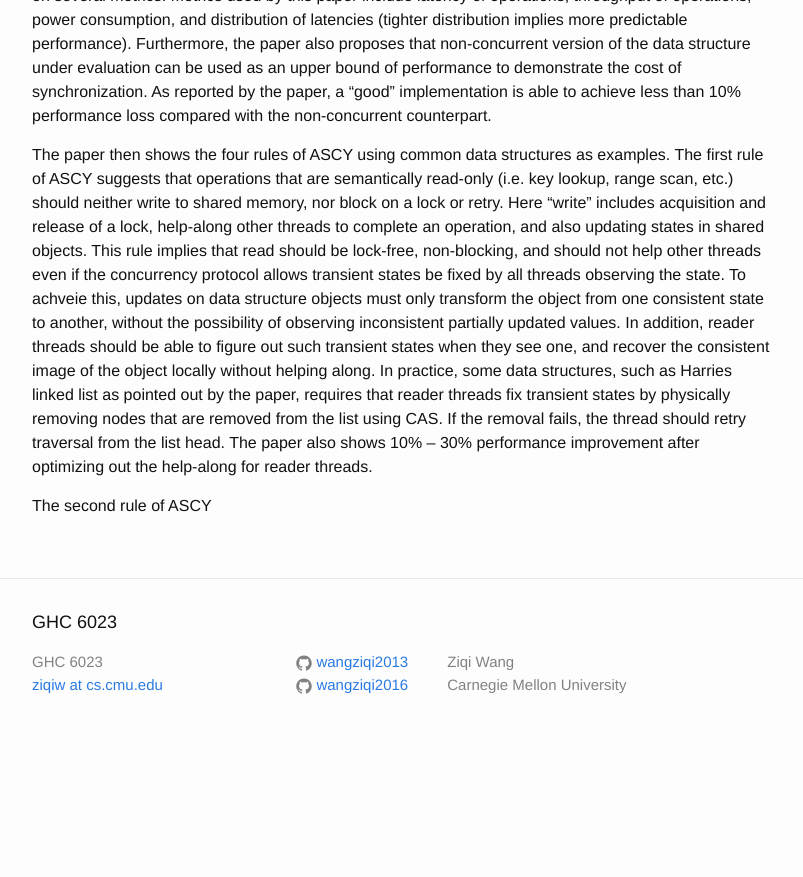
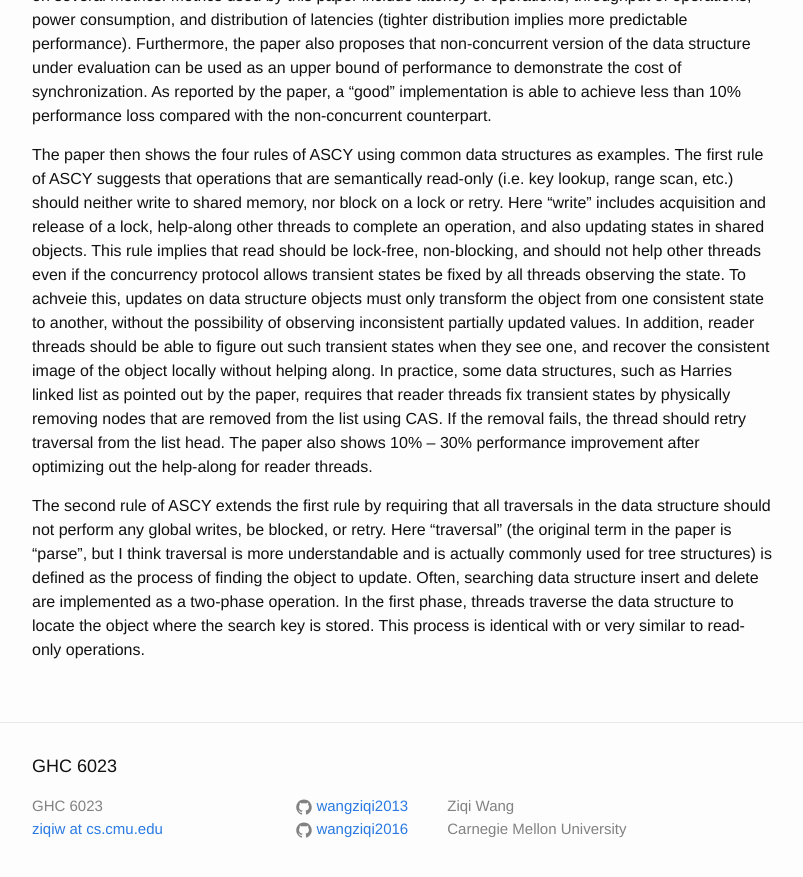
Before and after one commit to wangziqi2013/wangziqi2013.github.io, a Jekyll site: the page built from _posts/2019-11-23-ascy.markdown, in a window 1280 px wide and 900 px high, scrolled down 877 px. Shown: the top 877 px of the window, without its empty margins (238-1041 px from the left). Built offline with Jekyll 4.4.1, drawn with Linux system fonts in a browser that asks for light colours; before the commit the page ends 1633 px from its top, so only the background shows below that.

Commit message:
Adding ruke 2

```diff
--- a/_posts/2019-11-23-ascy.markdown
+++ b/_posts/2019-11-23-ascy.markdown
@@ -44,4 +44,9 @@ that reader threads fix transient states by physically removing nodes that are r
 fails, the thread should retry traversal from the list head. The paper also shows 10% -- 30% performance improvement after
 optimizing out the help-along for reader threads.
 
-The second rule of ASCY
+The second rule of ASCY extends the first rule by requiring that all traversals in the data structure should not perform
+any global writes, be blocked, or retry. Here "traversal" (the original term in the paper is "parse", but I think traversal
+is more understandable and is actually commonly used for tree structures) is defined as the process of finding the object
+to update. Often, searching data structure insert and delete are implemented as a two-phase operation. In the first phase,
+threads traverse the data structure to locate the object where the search key is stored. This process is identical with or
+very similar to read-only operations.
```
